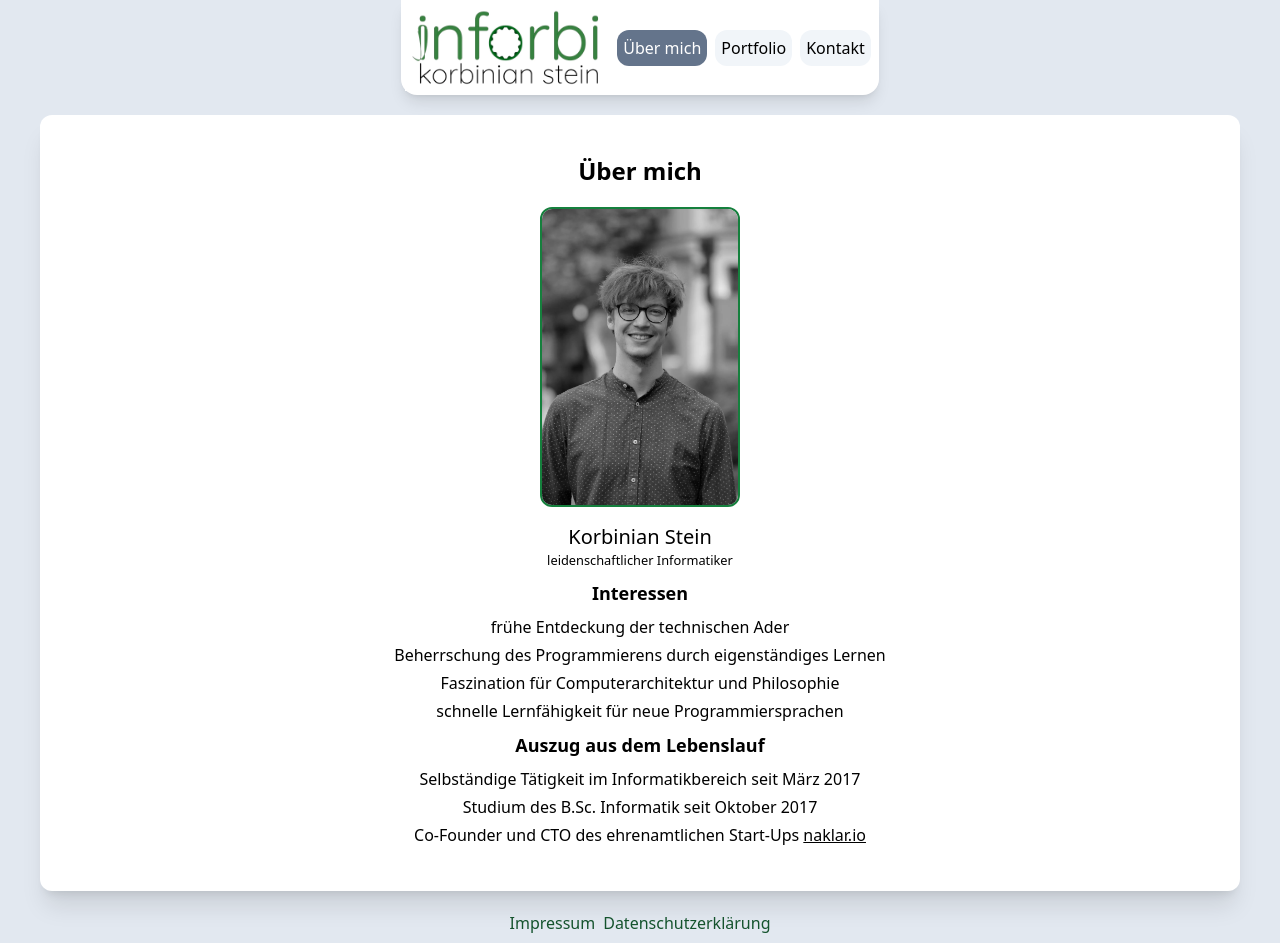
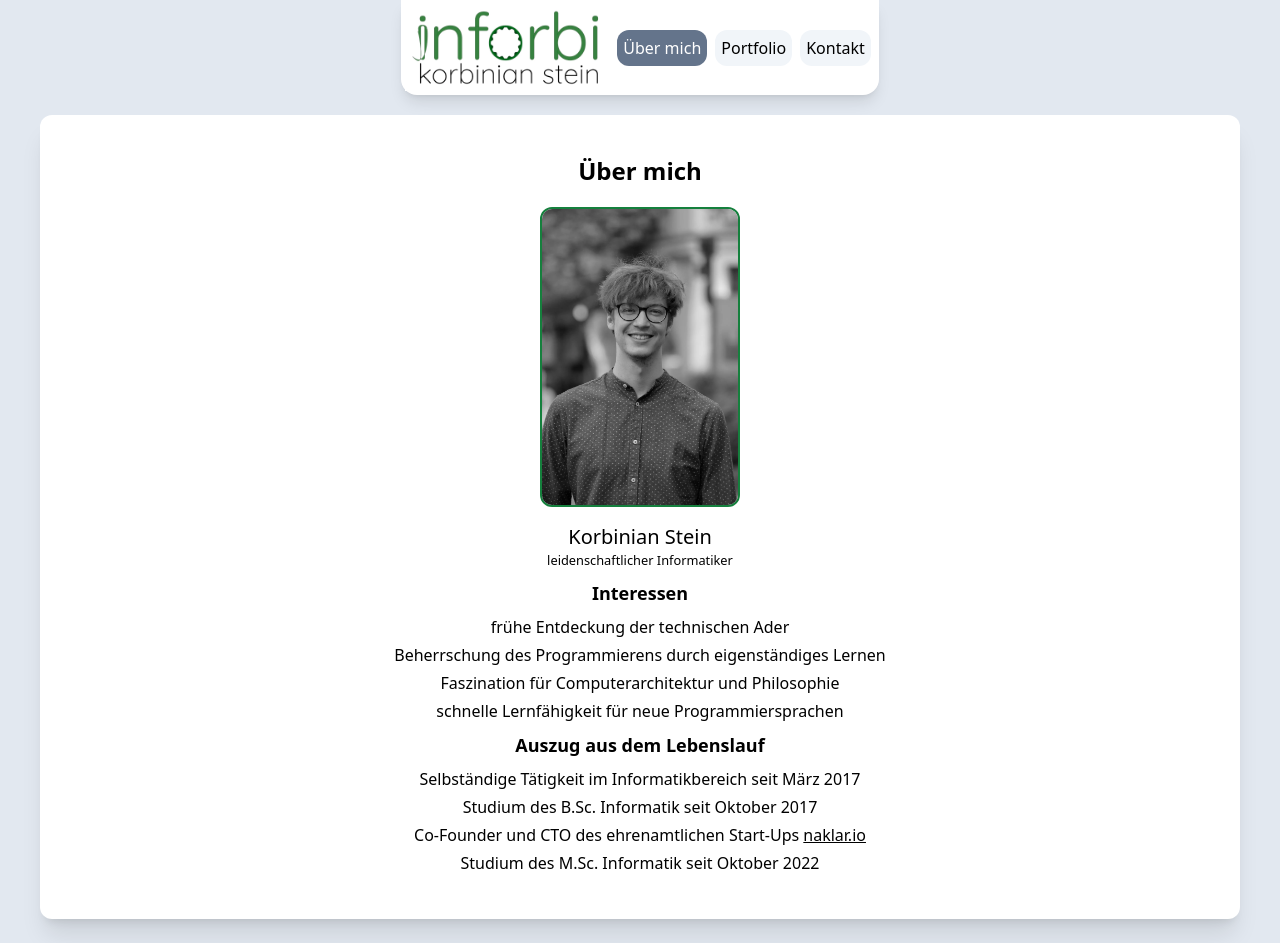
Before and after one commit to nylser/inforbi, a SvelteKit app in the folder portfolio/: page / in a window 1280 px wide. Shown: the top 943 px of the page. Built offline with nearby package versions, Linux system fonts and the light colour scheme.

Commit message:
Add new point in cv

```diff
--- a/portfolio/src/routes/+page.svelte
+++ b/portfolio/src/routes/+page.svelte
@@ -36,6 +36,7 @@
 				>naklar.io</a
 			>
 		</li>
+		<li class="m-1">Studium des M.Sc. Informatik seit Oktober 2022</li>
 	</ul>
 </SectionCard>
 
```
